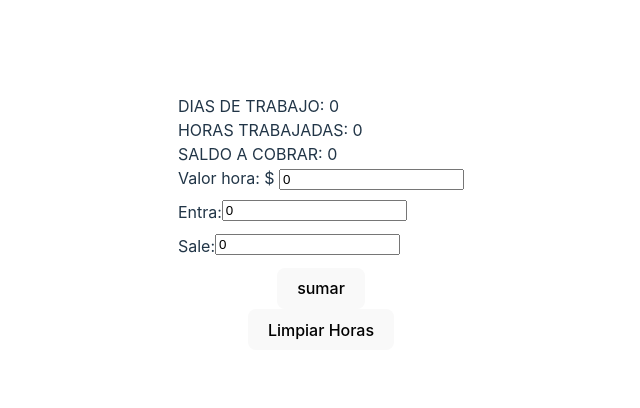
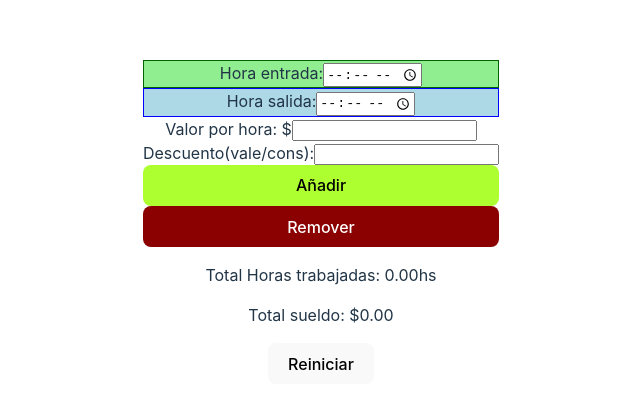
Before and after one commit to coltking/calculadoraHorasBirreria, a React (Vite) app: page / in a window 1280 px wide. Shown: the part 178-586 px from the top of the page, without its empty margins (319-959 px from the left). Built offline with nearby package versions, Linux system fonts and the light colour scheme.

Commit message:
ia form finalizado

```diff
--- a/src/App.jsx
+++ b/src/App.jsx
@@ -1,85 +1,96 @@
-import { useEffect, useState } from 'react';
+import { useState } from 'react';
 import './App.css';
 
 function App() {
-  const [horaEntradaActual, setHoraEntradaActual] = useState(0);
-  const [horaSalidaActual, setHoraSalidaActual] = useState(0);
-  const [datosHoras, setDatosHoras] = useState({ entra: [], sale: [] });
-  const [totalHoras, setTotalHoras] = useState(0);
-  const [valorHora, setValorHora] = useState(0)
-  useEffect(() => {
-    setTotalHoras(calcularHoras(datosHoras.entra, datosHoras.sale));
-    console.log(datosHoras);
-  }, [datosHoras]);
-  const HandleChangeValorHora = (e) => {
-    e.preventDefault()
-    setValorHora(parseInt(e.target.value))
+  const [startTime, setStartTime] = useState('');
+  const [endTime, setEndTime] = useState('');
+  const [hourlyRate, setHourlyRate] = useState('');
+  const [discount, setDiscount] = useState('');
+  const [totalHours, setTotalHours] = useState(0);
+  const [totalEarnings, setTotalEarnings] = useState(0);
+
+  const calculateHours = () => {
+    const start = new Date(`01/01/2000 ${startTime}`);
+    const end = new Date(`01/01/2000 ${endTime}`);
+
+    // If end time is before start time, assume it is for the next day
+    if (end < start) {
+      end.setDate(end.getDate() + 1);
     }
-  const HandleClick = (e) => {
-    e.preventDefault();
-    if (horaEntradaActual != 0 || horaSalidaActual != 0) {
-      setDatosHoras({
-        entra: [...datosHoras.entra, parseInt(horaEntradaActual)],
-        sale: [...datosHoras.sale, parseInt(horaSalidaActual)],
-      });
-      setHoraEntradaActual(0);
-      setHoraSalidaActual(0);
-    }
-  };
-  const HandleClean = () => {
-    setDatosHoras({ entra: [], sale: [] });
-    setTotalHoras(0);
-  };
-  const calcularHoras = (horariosEntrada, horariosSalida) => {
-    if (horariosEntrada.length === horariosSalida.length) {
-      const reduccion = horariosSalida.reduce((acc, act, index) => {
-        if (act < 10) {
-          return acc + (24 - parseInt(horariosEntrada[index])) + act;
-        } else {
-          return acc + (act - parseInt(horariosEntrada[index]));
-        }
-      }, 0);
-      console.log(reduccion);
-      return reduccion;
-    } else {
-      console.error('entrada y salida tienen diferentes valores');
-    }
+
+    const hours = (end - start) / (1000 * 60 * 60);
+    const newTotalHours = totalHours + hours;
+    setTotalHours(newTotalHours);
   };
 
-  //calcularHoras([18, 18, 18, 18], [19,19,19,1.25])
+  const calculateEarnings = () => {
+    const earnings = totalHours * hourlyRate - discount;
+    setTotalEarnings(earnings);
+  };
+
+  const handleSubmit = (e) => {
+    e.preventDefault();
+    calculateHours();
+    calculateEarnings();
+  };
+
+  const resetHoursAndEarnings = () => {
+    setTotalHours(0);
+    setTotalEarnings(0);
+  };
+
+  const subtractTotalHours = () => {
+    const start = new Date(`01/01/2000 ${startTime}`);
+    const end = new Date(`01/01/2000 ${endTime}`);
+    const hours = (end - start) / (1000 * 60 * 60);
+    const newTotalHours = totalHours - hours;
+    setTotalHours(newTotalHours < 0 ? 0 : newTotalHours);
+  };
+
   return (
     <div className="App">
-      <div style={{ display: "flex", flexDirection: "column", alignItems: "self-start" }}>
-        <label>DIAS DE TRABAJO: {datosHoras.entra.length}</label>
-        <label>HORAS TRABAJADAS: {totalHoras}</label>
-        <label>SALDO A COBRAR: {totalHoras * valorHora}</label>
-      </div>
-      <label>Valor hora: $ </label> <input type="number" value={valorHora} onChange={HandleChangeValorHora} />
-      <div style={{ display: "flex", flexDirection: "row", alignItems: "self-start", margin: "10px 0px" }}>
-        <label>Entra:</label>
+      <form onSubmit={handleSubmit} style={{display:"flex",flexDirection: "column"}}>
+        <label style={{backgroundColor: "lightgreen",border:"1px solid darkgreen"}}>
+          Hora entrada:
+          <input
+            type="time"
+            value={startTime}
+            onChange={(e) => setStartTime(e.target.value)}
+          />
+        </label>
+        <label style={{backgroundColor: "lightBlue",border:"1px solid blue"}}>
+          Hora salida:
+          <input
+            type="time"
+            value={endTime}
+            onChange={(e) => setEndTime(e.target.value)}
+          />
+        </label>
+        <label>
+          Valor por hora: $
           <input
             type="number"
-          value={horaEntradaActual}
-          onChange={(e) => {
-            e.preventDefault();
-            setHoraEntradaActual(e.target.value);
-          }}
+            step="0.01"
+            value={hourlyRate}
+            onChange={(e) => setHourlyRate(e.target.value)}
           />
-      </div>
-      <div style={{ display: "flex", flexDirection: "row", alignItems: "self-start", margin: "10px 0px" }}>
-        <label>Sale:</label>
+        </label>
+        <label>
+          Descuento(vale/cons):
           <input
             type="number"
-          value={horaSalidaActual}
-          onChange={(e) => {
-            e.preventDefault();
-            setHoraSalidaActual(e.target.value);
-          }}
+            step="0.01"
+            value={discount}
+            onChange={(e) => setDiscount(e.target.value)}
           />
-      </div>
-      <button onClick={HandleClick}>sumar</button>
+        </label>
+        <button type="submit" style={{backgroundColor: "greenyellow",}}>Añadir</button>
+        <button onClick={subtractTotalHours} style={{backgroundColor: "darkred",color: "white"}}>Remover</button>
+      </form>
       <div>
-        <button onClick={HandleClean}>Limpiar Horas</button>
+        <p>Total Horas trabajadas: {totalHours.toFixed(2)}hs</p>
+        <p>Total sueldo: ${totalEarnings.toFixed(2)}</p>
+        <button onClick={resetHoursAndEarnings}>Reiniciar</button>
       </div>
     </div>
   );
```
Lines whose indentation alone changed are shown as unchanged.
